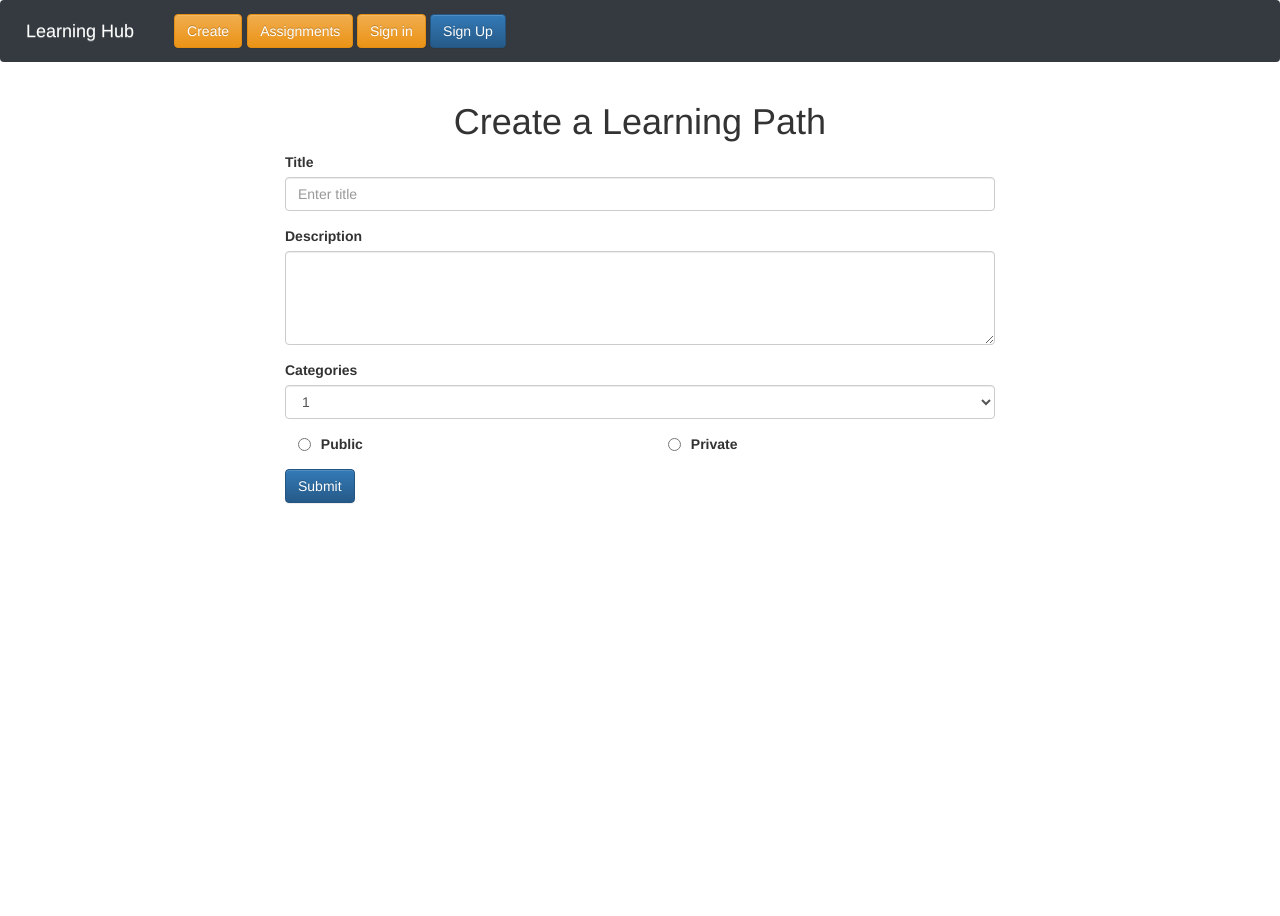
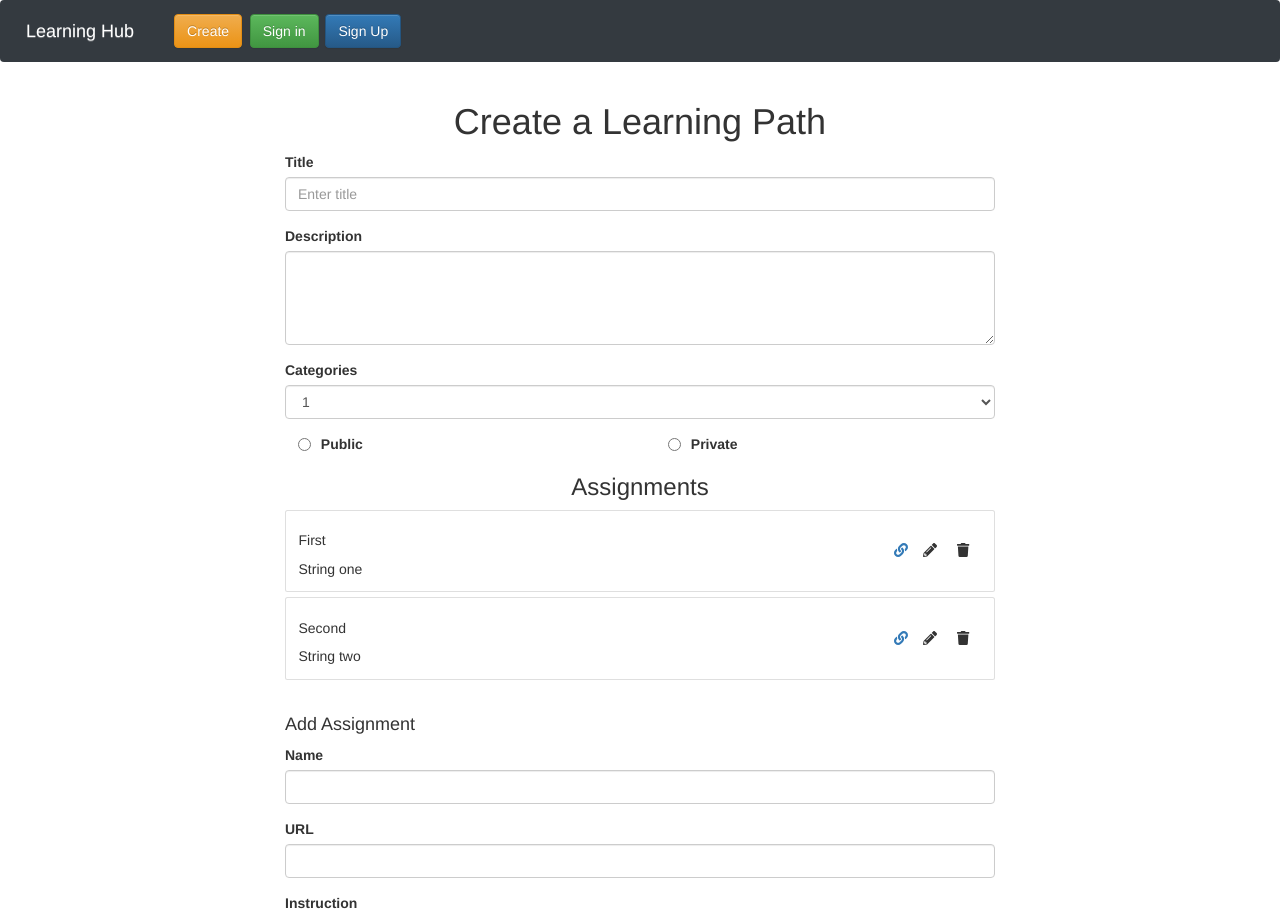
Before and after one commit to chingu-voyages/v10-bears-team-14, a React (Create React App) app: page /create in a window 1280 px wide. Shown: the top 916 px of the page. Before the commit the page ends 800 px from the top, so only its background shows below. Built offline with nearby package versions, Linux system fonts and the light colour scheme.

Commit message:
Integrated assignment in create learning path

```diff
--- a/src/containers/Assignment/Assignment.js
+++ b/src/containers/Assignment/Assignment.js
@@ -1,4 +1,5 @@
 import React, { Component } from 'react';
+import { Button } from 'react-bootstrap';
 import Header from '../../templates/Header';
 import AssignmentListItem from './AssignmentListItem'
 
@@ -52,26 +53,26 @@ class Assignment extends Component {
 
         return (
             <div>
-                <Header />
-                <h1>Assignments</h1>
+                <h3 style={{textAlign:'center'}}>Assignments</h3>
                 {assignmentList}
                 <form onSubmit={this.onSubmit}>
-                    <h3>Add Assignment</h3>
-                    <div className="form-group col-md-3" style={{clear:"both"}}>
+                    <br/>
+                    <h4>Add Assignment</h4>
+                    <div className="form-group" style={{clear:"both"}}>
                         <label htmlFor="formGroupExampleInput">Name</label>
                         <input type="text" className="form-control" id="formGroupExampleInput" onChange={(event) => this.onChange('name', event)} />
                     </div>
-                    <div className="form-group col-md-3" style={{clear:"both"}}>
+                    <div className="form-group" style={{clear:"both"}}>
                         <label htmlFor="formGroupExampleInput">URL</label>
                         <input type="text" className="form-control" id="formGroupExampleInput" onChange={(event) => this.onChange('url', event)} />
                     </div>
-                    <div className="form-group col-md-3" style={{clear:"both"}}>
+                    <div className="form-group" style={{clear:"both"}}>
                         <label htmlFor="formGroupExampleInput">Instruction</label>
                         <textarea type="text" className="form-control" id="formGroupExampleInput" onChange={(event) => this.onChange('instruction', event)} />
                     </div >
-                    <div className="form-group col-md-3" style={{clear:"both"}}>
-                        <input style={{clear:"both"}} type='submit' value='Add' />
-                    </div >
+                    <Button variant="warning" type="submit">
+                        Add Assignment
+                    </Button>
 
                 </form>
             </div>
--- a/src/containers/Assignment/AssignmentListItem.js
+++ b/src/containers/Assignment/AssignmentListItem.js
@@ -28,7 +28,7 @@ class AssignmentListItem extends Component {
           <li>{this.props.instruction}</li>
         </ul> */}
 
-        {<Card style={{ width: '30%', margin: '5px' }}>
+        {<Card style={{ width: 'auto', marginBottom: '5px' }}>
           <Card.Body>
             <Card.Title>{this.props.name}
               <span style={{ position: "absolute", right: "0", margin: '10px' }}>
--- a/src/containers/LearningPath/CreateLearningPath.js
+++ b/src/containers/LearningPath/CreateLearningPath.js
@@ -1,6 +1,7 @@
 import React, { Component } from 'react';
 import { Form, Button, Row, Col } from 'react-bootstrap';
 import Header from '../../templates/Header';
+import Assignment from '../Assignment/Assignment'
 
 export default class CreateLearningPath extends Component {
 
@@ -51,10 +52,12 @@ export default class CreateLearningPath extends Component {
                                 />
                             </Col>
                         </Row>
+
+                        <Assignment />
                     </Form.Group>
 
-                    <Button variant="primary" type="submit">
-                        Submit
+                    <Button variant="success" type="submit">
+                        Submit Path
                     </Button>
 
                 </form>
--- a/src/templates/Header.js
+++ b/src/templates/Header.js
@@ -10,22 +10,18 @@ class Header extends React.Component {
                     <Navbar.Brand href="/">Learning Hub</Navbar.Brand>
                     <Nav className="mr-auto">
 
-                        <div className='col-md-2 '>
+                        <div className='col-md-3'>
                         <Link to="/create" >
                             <button className="btn btn-warning cBtn1">Create</button>
                         </Link>
                         </div>
-                        <div className='col-md-3 '>
-                        <Link to="/assignment" >
-                            <button className="btn btn-warning cBtn1">Assignments</button>
+
+                        <div className='col-md-3'>
+                        <Link to="/login/" >
+                            <button className="btn btn-success cBtn2">Sign in</button>
                         </Link>
                         </div>
-                        <div className='col-md-2 '>
-                        <Link to="/login/" >
-                            <button className="btn btn-warning cBtn2">Sign in</button>
-                        </Link>
-                        </div>
-                        <div className='col-md-2'>
+                        <div className='col-md-3'>
                         <Link to="/register/" >
                             <button className="btn btn-primary cBtn2">Sign Up</button>
                         </Link>
```
